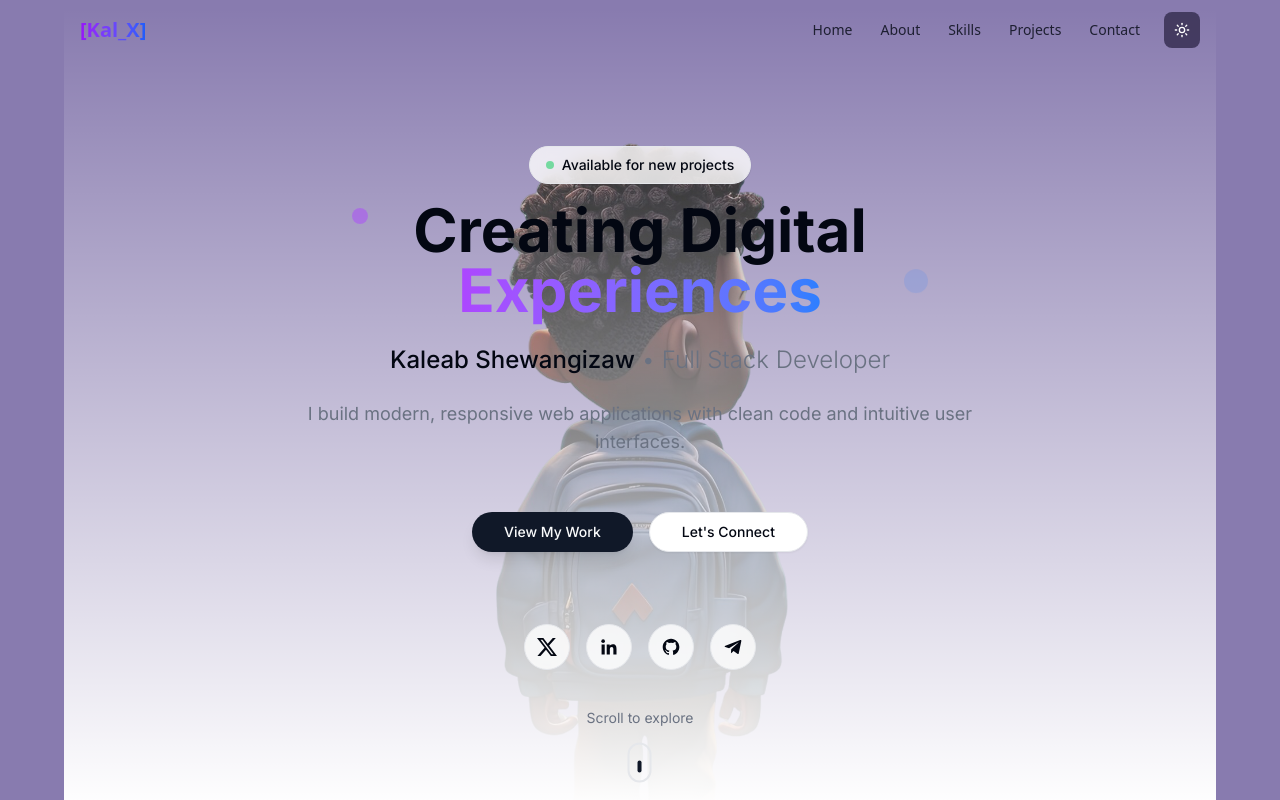
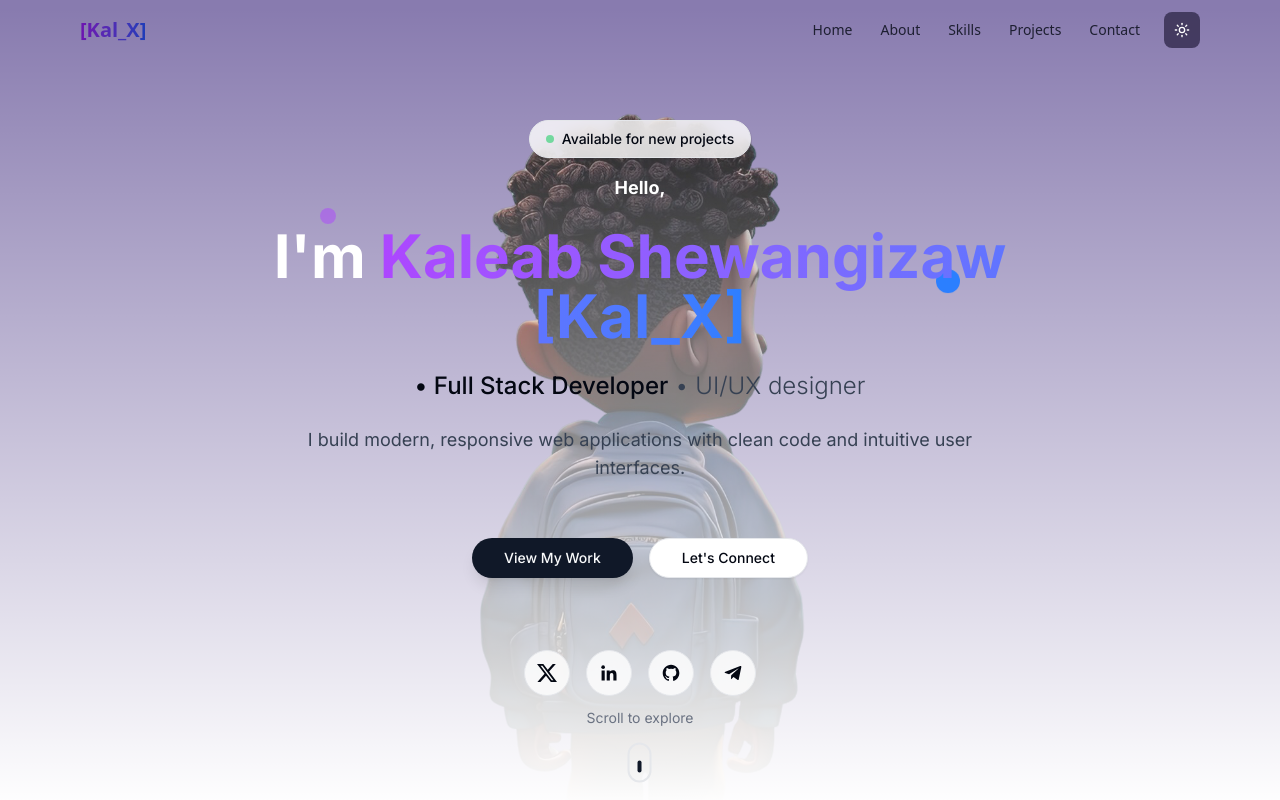
Before and after one commit to Kaleab-Shewangizaw/my-portfolio, a Next.js app: page / in a window 1280 px wide. Shown: the top 800 px of the page. Built offline with nearby package versions, Linux system fonts and the light colour scheme; a web font is replaced by a local one.

Commit message:
about me and navbar edit

```diff
--- a/src/app/page.tsx
+++ b/src/app/page.tsx
@@ -11,11 +11,12 @@ import TestimonialsSection from "./sections/Testimonial";
 export default function Home() {
   return (
     <div className="relative">
-      <div className="-mt-8  w-[100%] px-1 md:px-0 md:w-[90%]  mx-auto relative">
+      <div className="-mt-8  w-[100%] mx-auto relative ">
         <Navbar />
         <section id="home" className="mb-12 md:mb-0">
           <HeroSection />
         </section>
+        <div className="md:w-[90%] md:mt-10 mx-auto">
           <section id="about">
             <AboutMe />
           </section>
@@ -33,5 +34,6 @@ export default function Home() {
           </section>
         </div>
       </div>
+    </div>
   );
 }
--- a/src/app/sections/aboutMe.tsx
+++ b/src/app/sections/aboutMe.tsx
@@ -40,7 +40,6 @@ export default function AboutMe() {
       <div className="flex flex-col items-center lg:w-2/5">
         <motion.div
           className="relative"
-          whileHover={{ scale: 1.02 }}
           transition={{ type: "spring", stiffness: 300 }}
         >
           <Image
@@ -94,10 +93,8 @@ export default function AboutMe() {
             <motion.div
               key={index}
               className="px-3 py-1.5 rounded-full bg-background/70 border border-border text-sm flex items-center gap-1.5 backdrop-blur-sm"
-              whileHover={{ y: -2, scale: 1.05 }}
               transition={{ type: "spring", stiffness: 400 }}
             >
-              <span>{item.emoji}</span>
               <span>{item.text}</span>
             </motion.div>
           ))}
--- a/src/app/sections/hero.tsx
+++ b/src/app/sections/hero.tsx
@@ -19,20 +19,20 @@ export default function HeroSection() {
       className={`relative h-screen mt-10 flex flex-col items-center justify-center px-5 overflow-hidden ${inter.className}`}
     >
       {/* Background with gradient overlay */}
-      <div className="absolute inset-0 bg-gradient-to-b from-transparent to-background z-0" />
+      <div className="absolute inset-0 bg-gradient-to-b from-transparent to-background   z-0" />
 
       <Image
         src={Kal_X}
         alt="Kaleab Shewangizaw"
         fill
-        className="absolute object-cover dark:brightness-[0.2] brightness-[0.8] -z-10"
+        className="absolute object-cover dark:brightness-[0.6] brightness-[0.8] -z-10"
         priority
       />
 
       {/* Animated floating elements */}
-      <div className="absolute top-1/4 left-1/4 w-4 h-4 rounded-full bg-purple-500 opacity-20 animate-pulse"></div>
-      <div className="absolute top-1/3 right-1/4 w-6 h-6 rounded-full bg-blue-500 opacity-15 animate-bounce"></div>
-      <div className="absolute bottom-1/4 left-1/3 w-3 h-3 rounded-full bg-cyan-400 opacity-25 animate-ping"></div>
+      <div className="absolute top-1/4 left-1/4 w-4 h-4 rounded-full bg-purple-500 opacity-20 not-dark:opacity-100 animate-pulse"></div>
+      <div className="absolute top-1/3 right-1/4 w-6 h-6 rounded-full bg-blue-500 opacity-15 not-dark:opacity-100 animate-bounce"></div>
+      <div className="absolute bottom-1/4 left-1/3 w-3 h-3 rounded-full bg-cyan-400 opacity-25 not-dark:opacity-100 animate-ping"></div>
 
       <div className="z-10 flex flex-col items-center text-center max-w-3xl space-y-6">
         <motion.div
@@ -46,33 +46,41 @@ export default function HeroSection() {
             Available for new projects
           </span>
         </motion.div>
-
-        <motion.h1
-          className="text-5xl md:text-6xl font-bold text-foreground"
+        <motion.p
+          className="text-lg font-bold text-white"
           initial={{ opacity: 0, y: 20 }}
           animate={{ opacity: 1, y: 0 }}
           transition={{ delay: 0.2, duration: 0.7 }}
         >
-          Creating Digital{" "}
-          <span className="bg-clip-text text-transparent bg-gradient-to-r from-purple-500 to-blue-500">
-            Experiences
+          Hello,
+        </motion.p>
+
+        <motion.h1
+          className="text-5xl md:text-6xl font-bold text-white"
+          initial={{ opacity: 0, y: 20 }}
+          animate={{ opacity: 1, y: 0 }}
+          transition={{ delay: 0.2, duration: 0.7 }}
+        >
+          I&apos;m{" "}
+          <span className="bg-clip-text text-transparent bg-gradient-to-r from-purple-500 to-blue-500 ">
+            Kaleab Shewangizaw [Kal_X]
           </span>
         </motion.h1>
 
         <motion.div
-          className="text-xl md:text-2xl text-muted-foreground font-light"
+          className="text-xl md:text-2xl text-muted-foreground  font-light not-dark:text-gray-700"
           initial={{ opacity: 0, y: 20 }}
           animate={{ opacity: 1, y: 0 }}
           transition={{ delay: 0.4, duration: 0.7 }}
         >
           <span className="text-foreground font-medium">
-            Kaleab Shewangizaw
+            • Full Stack Developer
           </span>{" "}
-          • Full Stack Developer
+          • UI/UX designer
         </motion.div>
 
         <motion.p
-          className="text-lg text-muted-foreground max-w-2xl"
+          className="text-lg  text-gray-700 dark:text-gray-300 max-w-2xl"
           initial={{ opacity: 0, y: 20 }}
           animate={{ opacity: 1, y: 0 }}
           transition={{ delay: 0.6, duration: 0.7 }}
--- a/src/componenets/navbar.tsx
+++ b/src/componenets/navbar.tsx
@@ -37,17 +37,17 @@ export default function Navbar() {
 
   return (
     <motion.nav
-      className={`w-full md:w-[90%] fixed top-0 z-50 transition-all duration-300 ${
+      className={`w-full md:w-[90%]   fixed top-0 left-[5%] z-50 transition-all duration-300 ${
         isScrolled
           ? "bg-background/80 backdrop-blur-md border-b border-border/50 shadow-sm"
-          : "bg-transparent"
+          : "bg-gray-050"
       } px-4 py-3 flex justify-between items-center`}
       initial={{ y: -50, opacity: 0 }}
       animate={{ y: 0, opacity: 1 }}
       transition={{ duration: 0.6 }}
     >
       <motion.div
-        className="font-bold text-xl bg-gradient-to-r from-purple-600 to-blue-600 bg-clip-text text-transparent"
+        className="font-bold text-xl bg-gradient-to-r from-purple-600 to-blue-600 not-dark:from-purple-800 not-dark:to-blue-800 bg-clip-text text-transparent"
         whileHover={{ scale: 1.05 }}
         transition={{ type: "spring", stiffness: 400 }}
       >
```
Lines whose indentation alone changed are shown as unchanged.
